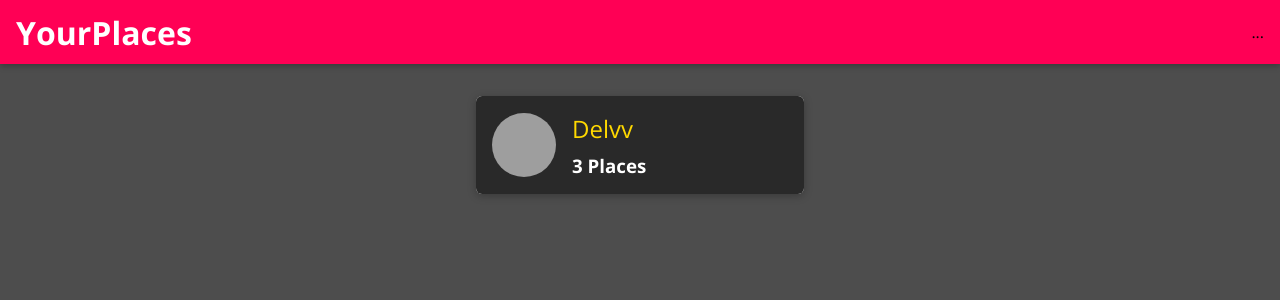
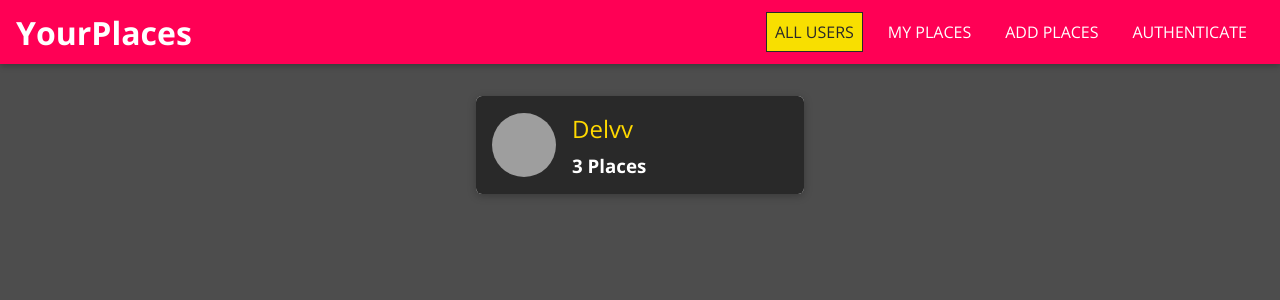
Before and after one commit to dluudevs/mern-share-location, a React (Create React App) app: page / in a window 1280 px wide. Shown: the top 300 px of the page. Built offline with nearby package versions, Linux system fonts and the light colour scheme; grey boxes are pictures that could not be loaded.

Commit message:
added NavLinks

```diff
--- a/src/shared/components/Navigation/MainNavigation.js
+++ b/src/shared/components/Navigation/MainNavigation.js
@@ -1,6 +1,7 @@
 import React from 'react';
 import { Link } from 'react-router-dom'
 
+import NavLinks from './NavLinks';
 import MainHeader from './MainHeader';
 import './MainNavigation.css';
 
@@ -15,7 +16,9 @@ const MainNavigation = (props) => {
       <h1 className="main-navigation__title">
           <Link to="/">YourPlaces</Link>
       </h1>
-      <nav>...</nav>
+      <nav>
+        <NavLinks />
+      </nav>
     </MainHeader>
   );
 };
--- a/src/shared/components/Navigation/NavLinks.css
+++ b/src/shared/components/Navigation/NavLinks.css
@@ -0,0 +1,76 @@
+.nav-links {
+  list-style: none;
+  margin: 0;
+  padding: 0;
+  width: 100%;
+  height: 100%;
+  display: flex;
+  flex-direction: column;
+  justify-content: center;
+  align-items: center;
+}
+
+.nav-links li {
+  margin: 1rem;
+}
+
+.nav-links a {
+  border: 1px solid transparent;
+  color: #292929;
+  text-decoration: none;
+  padding: 0.5rem;
+}
+
+.nav-links a:hover,
+.nav-links a:active,
+.nav-links a.active {
+  background: #f8df00;
+  border-color: #292929;
+  color: #292929;
+}
+
+.nav-links button {
+  cursor: pointer;
+  border: 1px solid #292929;
+  color: #292929;
+  background: transparent;
+  padding: 0.5rem;
+  font: inherit;
+}
+
+.nav-links button:focus {
+  outline: none;
+}
+
+.nav-links button:hover,
+.nav-links button:active {
+  background: #292929;
+  color: white;
+}
+
+@media (min-width: 768px) {
+  .nav-links {
+    flex-direction: row;
+  }
+
+  .nav-links li {
+    margin: 0 0.5rem;
+  }
+
+  .nav-links a {
+    color: white;
+    text-decoration: none;
+  }
+
+  .nav-links button {
+    border: 1px solid white;
+    color: white;
+    background: transparent;
+  }
+
+  .nav-links button:hover,
+  .nav-links button:active {
+    background: #f8df00;
+    color: #292929;
+  }
+}
--- a/src/shared/components/Navigation/NavLinks.js
+++ b/src/shared/components/Navigation/NavLinks.js
@@ -0,0 +1,24 @@
+import React from 'react'
+// slightly different from link, selected element will get active class
+import { NavLink } from 'react-router-dom'
+
+import './NavLinks.css'
+
+const NavLinks = props => {
+    return <ul className="nav-links">
+      <li>
+        <NavLink to="/" exact>ALL USERS</NavLink>
+      </li>
+      <li>
+        <NavLink to="/u1/places">MY PLACES</NavLink>
+      </li>
+      <li>
+        <NavLink to="/places/new">ADD PLACES</NavLink>
+      </li>
+      <li>
+        <NavLink to="/auth">AUTHENTICATE</NavLink>
+      </li>
+    </ul>
+}
+
+export default NavLinks;
```
